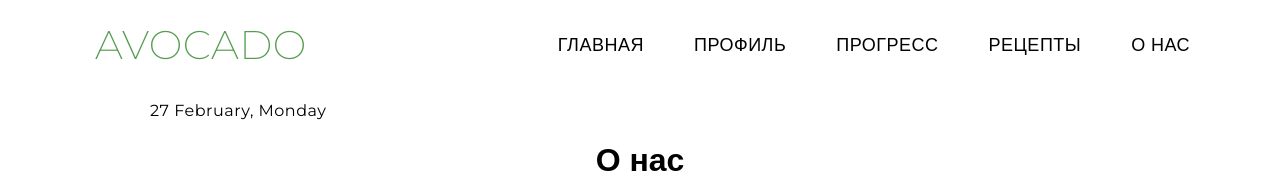
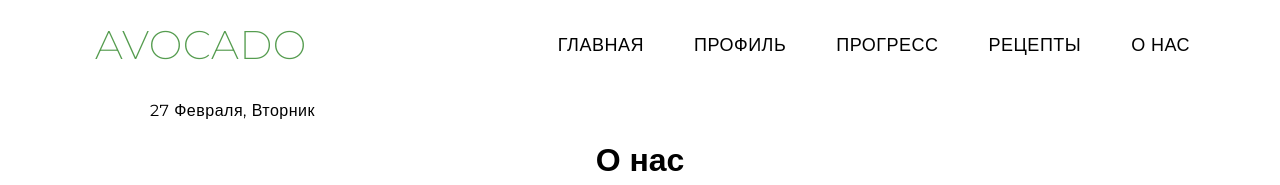
Before and after one commit to mitjasha/avocado, a React (Create React App) app: page /about in a window 1280 px wide. Shown: the top 185 px of the page. Built offline with nearby package versions, Linux system fonts and the light colour scheme.

Commit message:
feat: translate header

```diff
--- a/src/containers/Header/Header.tsx
+++ b/src/containers/Header/Header.tsx
@@ -1,4 +1,5 @@
 import React from "react";
+import { useTranslation } from "react-i18next";
 import LogoComponent from "../../components/LogoComponent/LogoComponent";
 import NavComponent from "../../components/NavComponent/NavComponent";
 import "./Header.scss";
@@ -10,30 +11,31 @@ const Header: React.FC = () => {
     nav.classList.add("nav-active");
     burgerCloseBtn.style.display = "block";
   };
+  const { t } = useTranslation();
 
   const months = [
-    "January",
-    "February",
-    "March",
-    "April",
-    "May",
-    "June",
-    "July",
-    "August",
-    "September",
-    "October",
-    "November",
-    "December",
+    t("header_month_1"),
+    t("header_month_2"),
+    t("header_month_3"),
+    t("header_month_4"),
+    t("header_month_5"),
+    t("header_month_6"),
+    t("header_month_7"),
+    t("header_month_8"),
+    t("header_month_9"),
+    t("header_month_10"),
+    t("header_month_11"),
+    t("header_month_12"),
   ];
 
   const weekDays = [
-    "Sunday",
-    "Monday",
-    "Tuesday",
-    "Wednesday",
-    "Thursday",
-    "Friday",
-    "Saturday",
+    t("header_day_1"),
+    t("header_day_2"),
+    t("header_day_3"),
+    t("header_day_4"),
+    t("header_day_5"),
+    t("header_day_6"),
+    t("header_day_7"),
   ];
 
   const todaysDate =
```
